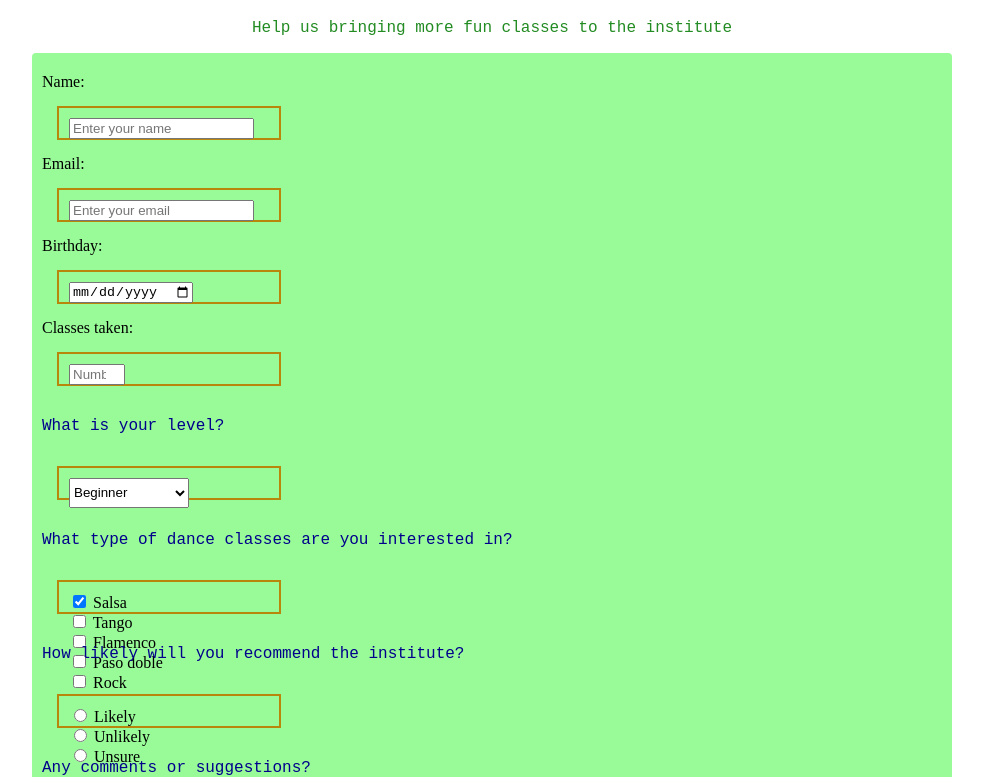
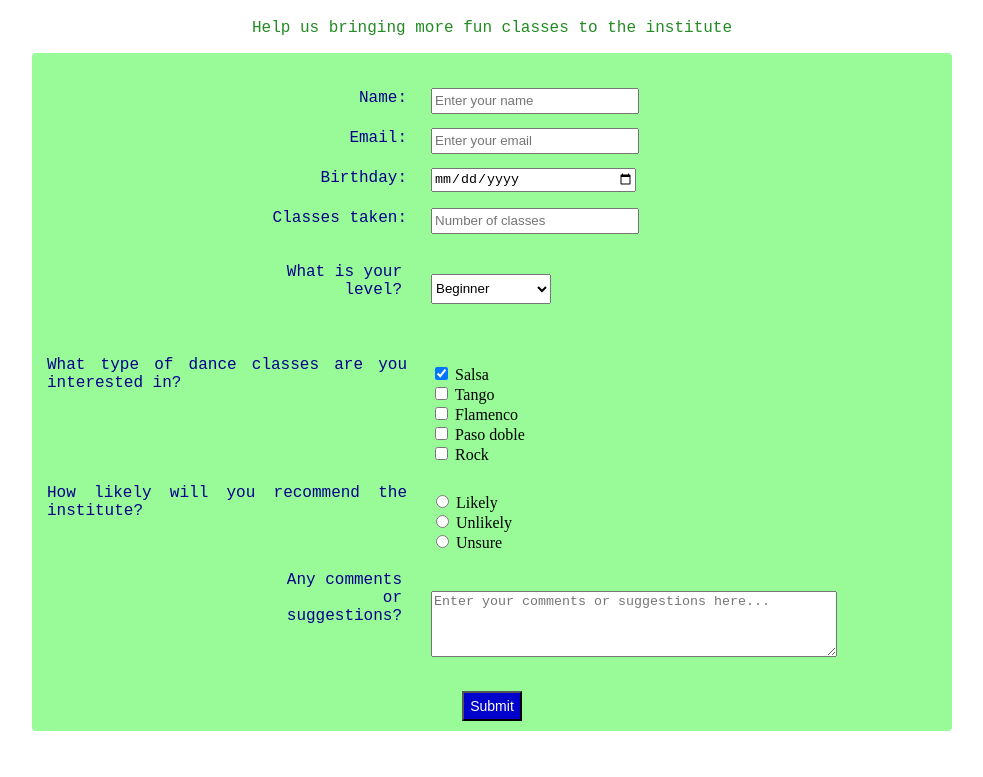
Before and after one commit to MeliLondon-zz/Survey_Form, a plain HTML site: page index.html in a window 1280 px wide. Shown: the part 61-838 px from the top of the page, without its empty margins (148-1131 px from the left). After the commit the page ends 800 px from the top, so only its background shows below. Drawn offline with Linux system fonts and the light colour scheme.

Commit message:
Updated main css file

```diff
--- a/css/main.css
+++ b/css/main.css
@@ -25,40 +25,62 @@ p {
   padding-top: 20px;
 }
 
-.details {
-  display: inline-block;
-  text-align: right;
-  font-family: monospace;
-  font-size: 16px;
-  color: #00008b;
-}
-
 .field {
   display: inline-block;
   text-align: left;
   width: 48%;
   vertical-align: middle;
   height: 10px;
+  width: 400px;
+  padding: 10px;
+  margin: 5px;
+}
+
+.label {
+
+  display: inline-block;
+  text-align: right;
+  font-family: monospace;
+  font-size: 16px;
+  color: #00008b;
+  width: 40%;
+  padding: 5px;
+  vertical-align: middle;
+  margin-top: 10px;
+}
+
+.input {
+  height: 20px;
   width: 200px;
-  padding: 10px;
-  margin: 15px;
-  border: 2px solid #b8860b;
+}
+
+.rating {
+  margin-top: 40px;
+
 }
 
 .comments {
-  height: 100px;
-  width: 460px;
+  display: block;
+  height: 60px;
+  width: 400px;
 }
 
 #dropdown {
   height: 30px;
   width: 120px;
+  vertical-align: middle;
 }
 
 #submit {
+  display: block;
   background-color: #0000cd;
   color: #fffff0;
-  font-size: 16px;
-  height: 40px;
-  width: 80px;
+  font-size: 14px;
+  height: 30px;
+  width: 60px;
+  margin: 0 auto;
 }
+
+.button {
+  padding-top: 40px;
+}
```
